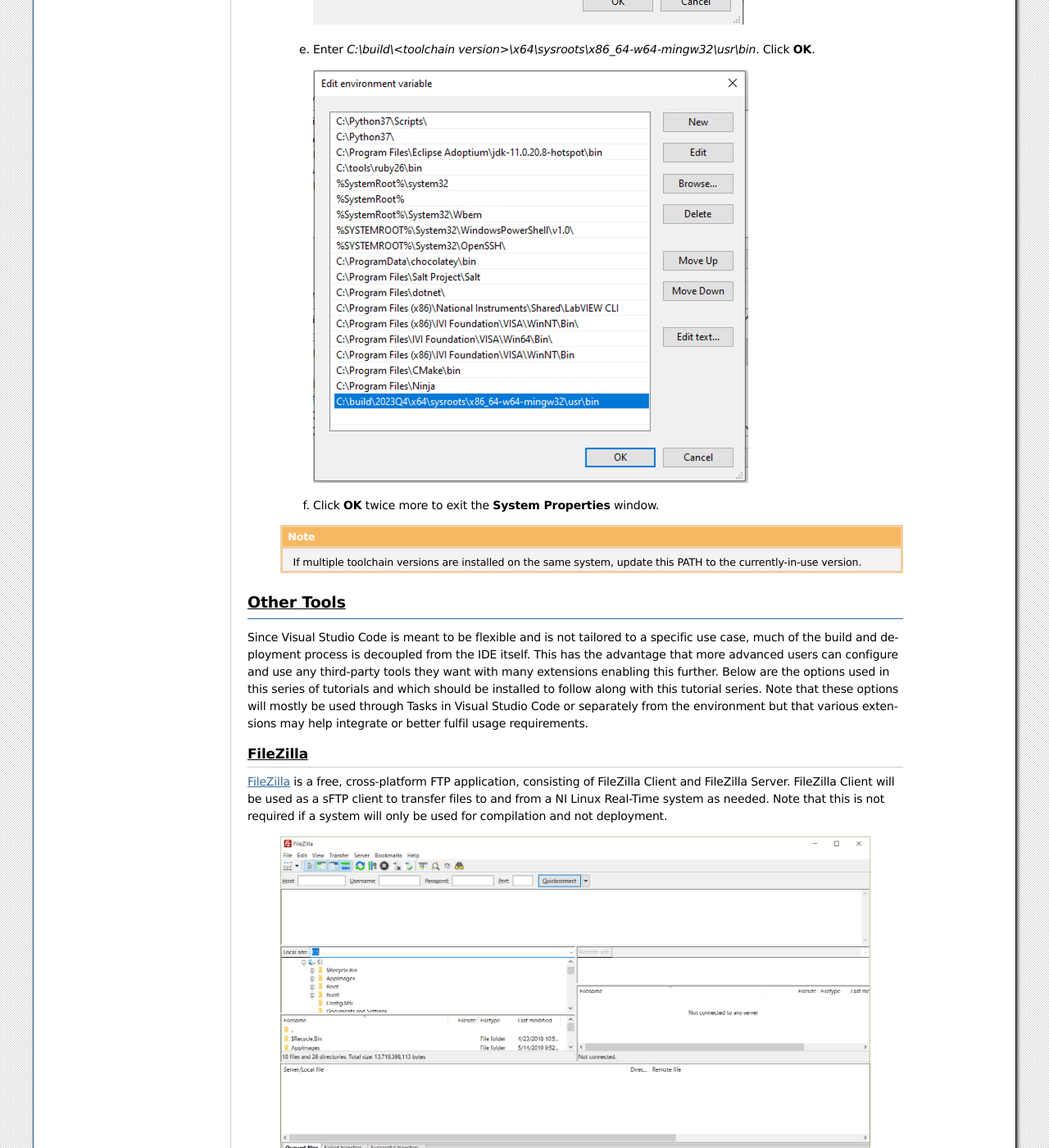
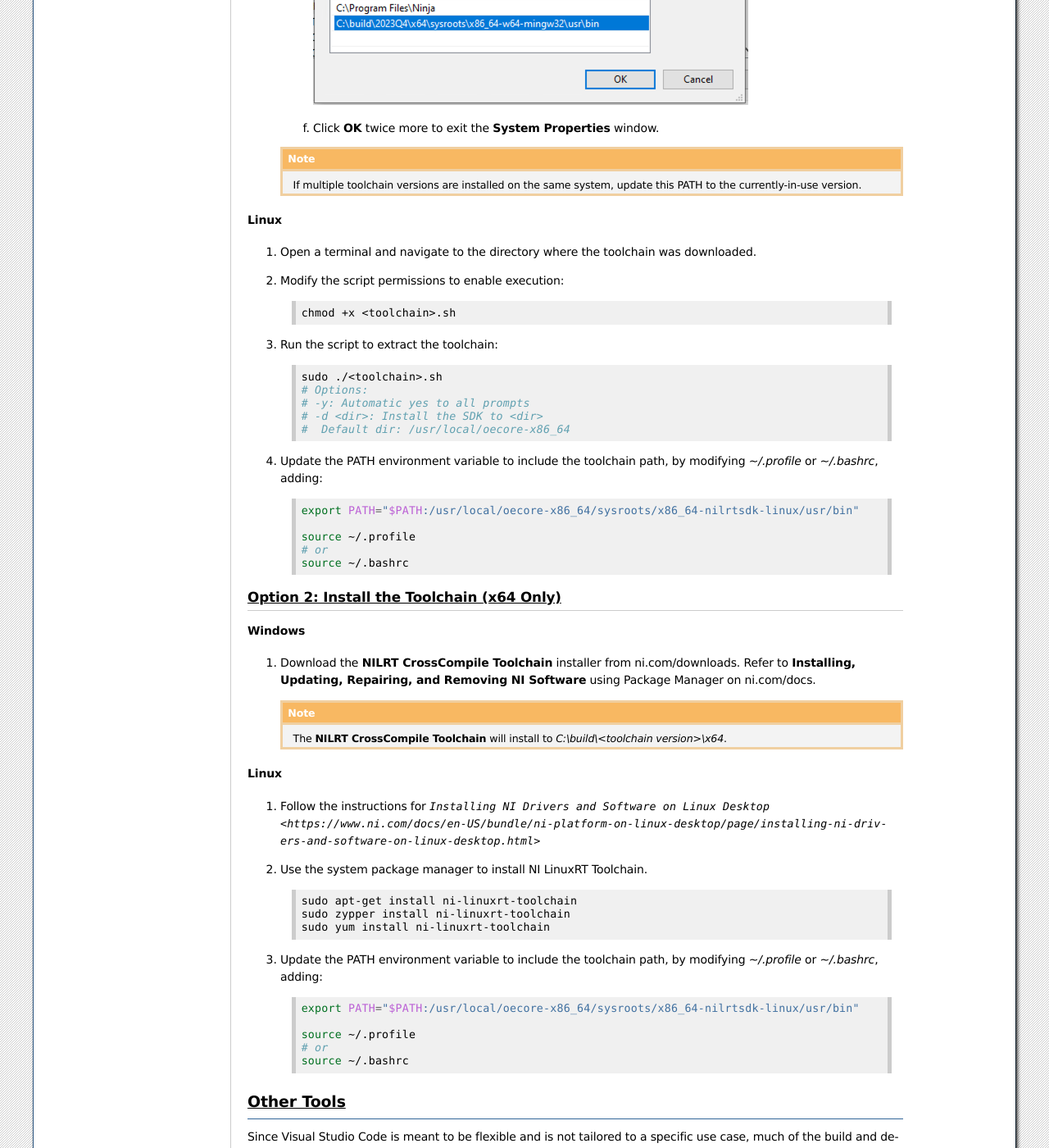
Before and after one commit to ni/nilrt-docs, a Sphinx documentation site: the page built from docs/source/cross_compile/config_dev_system.rst, in a window 1280 px wide and 1400 px high, scrolled down 7050 px. Shown: the whole window at 82% size. Built offline with Sphinx 7.4.7, drawn with Linux system fonts in a browser that asks for light colours; some of the changed text lies outside the part shown.

Commit message:
Update nilrt-docs for Linux Desktop Guide and new Toolchain Installers
Signed-off-by: Can Wong <can.wong@ni.com>

```diff
--- a/docs/source/cross_compile/config_dev_system.rst
+++ b/docs/source/cross_compile/config_dev_system.rst
@@ -83,16 +80,12 @@
 1. Navigate to the `Visual Studio Code home
    page <https://code.visualstudio.com>`__.
 
-2. Download the IDE installer for your Operating System (e.g., Windows).
+2. Download the IDE installer for your Operating System.
 
-3. Run the setup executable.
+3. Follow the platform-specific guide for `Setting up Visual
+   Studio Code <https://code.visualstudio.com/docs/setup/setup-overview>`__.
 
-4. | Follow the onscreen prompts to install, changing the settings as
-     desired. The defaults will work but other options are available.
-
-   .. image:: media/config_pc/image1.png
-
-5. Once finished, launch Visual Studio Code.
+4. Once finished, launch Visual Studio Code.
 
 Installing Extensions
 ~~~~~~~~~~~~~~~~~~~~~
@@ -117,18 +110,24 @@
 Installing the C/C++ Cross Compile Toolchains
 ---------------------------------------------
 
+Option 1: Extract the Toolchain
+~~~~~~~~~~~~~~~~~~~~~~~~~~~~~~~
+
 For the toolchain installation, NI recommends using the same directory
 structure for each version of the tools installed on a system. This is
 flexible as long as the cross compile configuration in the IDE points to
 the right location.
 
-1. Navigate to the NI Website and download the Windows toolchains for
-   ARMv7 or x64 depending on the Real-Time device and software versions
-   used on the device. Each toolchain is a compressed collection of the
-   required files rather than an installer. To check which toolchain is
-   necessary for a given device, refer to `Real-Time Controllers and
-   Real-Time Operating System
+1. Navigate to the `ni.com/downloads <https://ni.com/downloads>` page and
+   download the **GNU C & C++ Compile Tools** for ARMv7 or x64, depending
+   on the Real-Time device and software versions used on the device. Each
+   toolchain is a compressed collection of the required files rather than
+   an installer. To check which toolchain is necessary for a given device,
+   refer to `Real-Time Controllers and Real-Time Operating System
    Compatibility. <https://www.ni.com/en-us/support/documentation/compatibility/17/real-time-controllers-and-real-time-operating-system-compatibili.html>`__
+
+Windows
+^^^^^^^
 
 .. note::
    The steps below refer to the *toolchain version*.
@@ -144,13 +143,13 @@
    this requires that the current user have permissions to create
    symbolic links or that 7-Zip be run as an administrator.
 
-3. | If using an ARMv7 target, extract and copy the contents of the
+2. | If using an ARMv7 target, extract and copy the contents of the
      toolchain to *C:\\build\\<toolchain version>\\arm\\*. The resulting file
      structure should look as follows:
 
    .. image:: media/config_pc/image4.png
 
-4. | If using a x64 target, extract and copy the contents of the toolchain
+3. | If using a x64 target, extract and copy the contents of the toolchain
      to *C:\\build\\<toolchain version>\\x64\\*. The resulting file structure
      should look similar to the following:
 
@@ -198,6 +197,73 @@
    .. note::
       If multiple toolchain versions are installed on the same system,
       update this PATH to the currently-in-use version.
+
+Linux
+^^^^^
+
+1. Open a terminal and navigate to the directory where the toolchain was
+   downloaded.
+
+2. | Modify the script permissions to enable execution:
+
+   .. code:: bash
+
+      chmod +x <toolchain>.sh
+
+3. | Run the script to extract the toolchain:
+
+   .. code:: bash
+
+      sudo ./<toolchain>.sh
+      # Options:
+      # -y: Automatic yes to all prompts
+      # -d <dir>: Install the SDK to <dir>
+      #  Default dir: /usr/local/oecore-x86_64
+
+4. | Update the PATH environment variable to include the toolchain path, by modifying *~/.profile* or *~/.bashrc*, adding:
+
+   .. code:: bash
+
+      export PATH="$PATH:/usr/local/oecore-x86_64/sysroots/x86_64-nilrtsdk-linux/usr/bin"
+
+      source ~/.profile
+      # or
+      source ~/.bashrc
+
+Option 2: Install the Toolchain (x64 Only)
+~~~~~~~~~~~~~~~~~~~~~~~~~~~~~~~~~~~~~~~~~~
+
+Windows
+^^^^^^^
+
+1. | Download the **NILRT CrossCompile Toolchain** installer from ni.com/downloads. Refer to **Installing, Updating, Repairing, and Removing NI Software** using Package Manager on ni.com/docs.
+
+   .. note::
+      The **NILRT CrossCompile Toolchain** will install to *C:\\build\\<toolchain version>\\x64*.
+
+Linux
+^^^^^
+
+1. Follow the instructions for `Installing NI Drivers and Software on Linux Desktop <https://www.ni.com/docs/en-US/bundle/ni-platform-on-linux-desktop/page/installing-ni-drivers-and-software-on-linux-desktop.html>`
+
+2. | Use the system package manager to install NI LinuxRT Toolchain.
+
+   .. code:: bash
+
+      sudo apt-get install ni-linuxrt-toolchain
+      sudo zypper install ni-linuxrt-toolchain
+      sudo yum install ni-linuxrt-toolchain
+
+
+3. | Update the PATH environment variable to include the toolchain path, by modifying *~/.profile* or *~/.bashrc*, adding:
+
+   .. code:: bash
+
+      export PATH="$PATH:/usr/local/oecore-x86_64/sysroots/x86_64-nilrtsdk-linux/usr/bin"
+
+      source ~/.profile
+      # or
+      source ~/.bashrc
 
 Other Tools
 -----------
@@ -235,6 +301,9 @@
 Putty
 ~~~~~
 
+.. note::
+   Windows only application
+
 `PuTTY <https://putty.org/>`__ is a free and open-source terminal
 emulator, serial console and network file transfer application. In this
 use case, we’ll be using it as an SSH Client to interact with the remote
@@ -252,6 +321,10 @@
 will allow configurable builds which, with some work, can be made cross
 platform friendly as well.
 
+.. note::
+   On Linux Desktop, you have the option of installing CMAKE via
+   the system package manager. eg: *sudo zypper install cmake*
+
 This series of tutorials were created using CMake 3.14.4. For more
 information on using CMake and version difference, refer to the
 `official CMake documentation <https://cmake.org/documentation/>`__.
@@ -263,6 +336,9 @@
 
 Ninja
 ~~~~~
+
+.. note::
+   Recommended only for Windows. For Linux Desktop use GNU Make
 
 `Ninja <https://ninja-build.org>`__ is a small build system and one of
 the tools `CMake can generate build files
@@ -315,8 +391,33 @@
 
       .. image:: media/config_pc/image15.png
 
+GNU Make
+~~~~~~~~
+
+.. note::
+   Recommended only for Linux Desktop
+
+1. | Use the system package manager to install GNU Make.
+
+   .. code:: bash
+
+      sudo apt-get install make
+      sudo zypper install make
+      sudo yum install make
+
+2. | Optional: Install development tools that come with your distribution.
+
+   .. code:: bash
+
+      sudo apt-get install build-essential
+      sudo zypper install -t pattern devel_basis
+      sudo yum groupinstall "Development Tools"
+
 7-Zip
 ~~~~~
+
+.. note::
+   Recommended only for Windows
 
 `7-Zip <https://www.7-zip.org/download.html>`__ is a free and open-source
 file-archiver. In this case, use this tool to extract the toolchain
```
Also changed, not shown: other parts of docs/source/cross_compile/config_dev_system.rst (+4 -7 lines), docs/source/cross_compile/config_vs_code.rst (+105 -28 lines), docs/source/cross_compile/hello_world.rst (+5 -5 lines).
